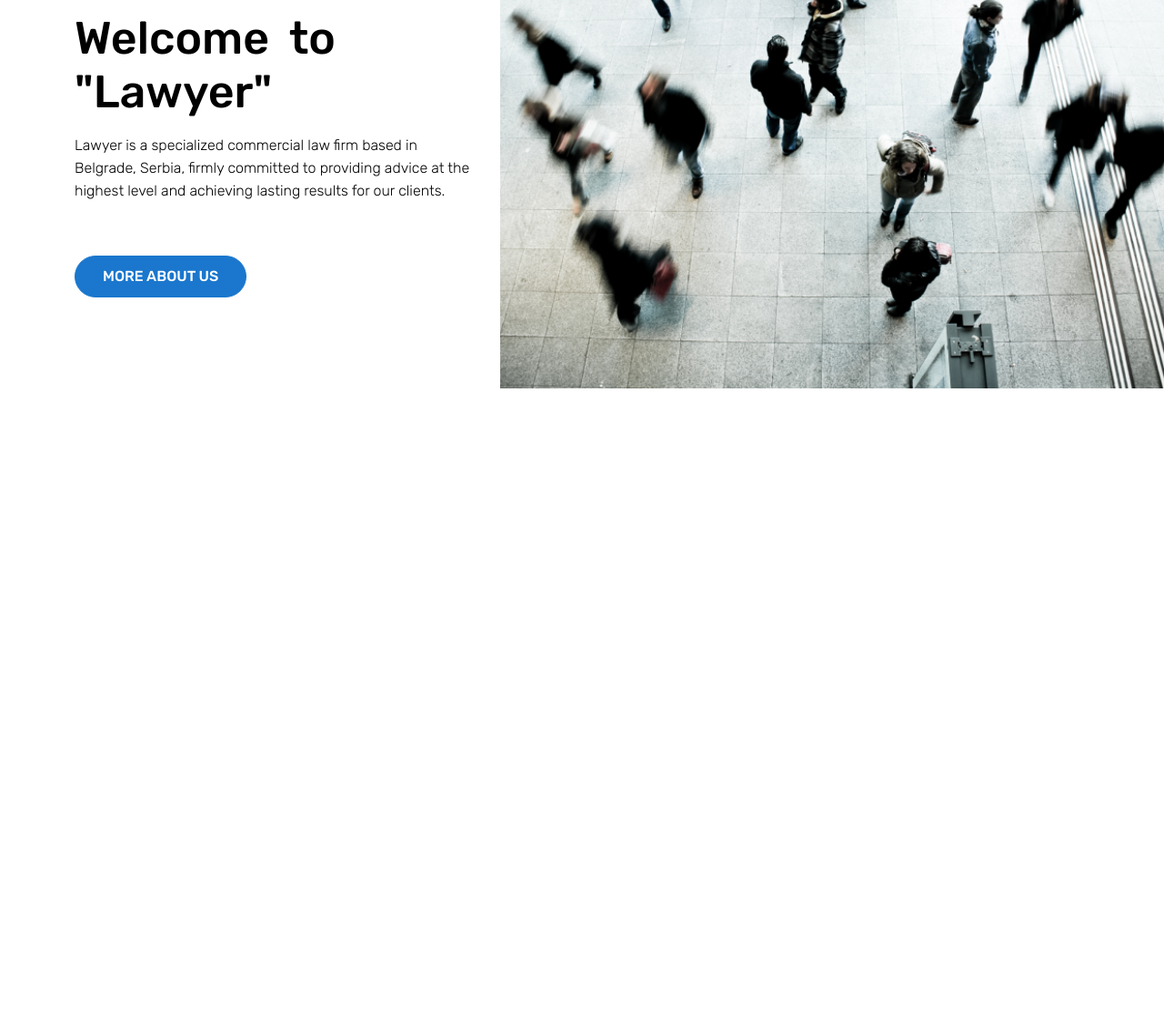
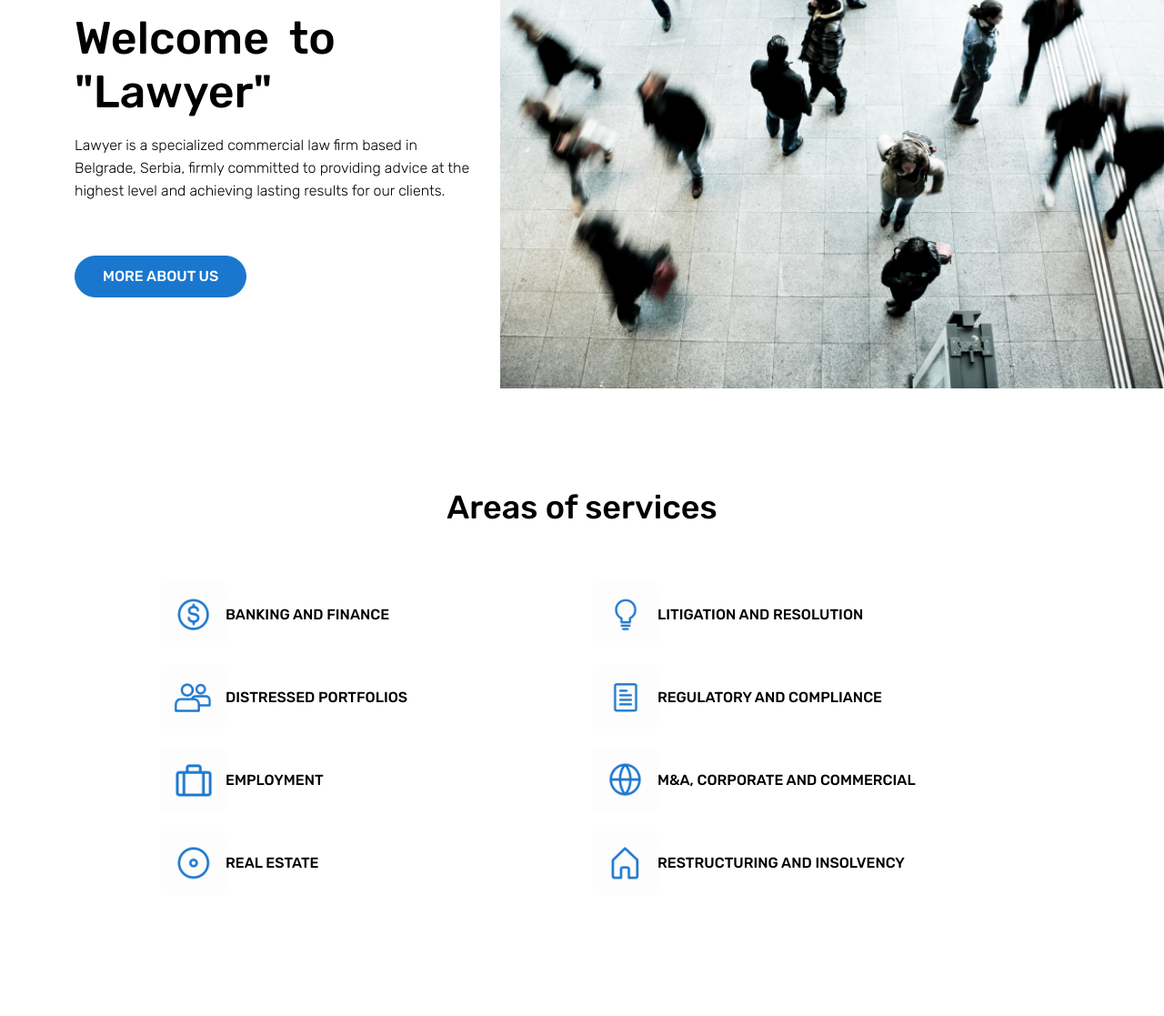
Before and after one commit to BenBeagle/Lawyer, a plain HTML site: page public_html/index.html in a window 1280 px wide. Shown: the part 185-1302 px from the top of the page at 91% size. Before the commit the page ends 800 px from the top, so only its background shows below. Drawn offline with Linux system fonts and the light colour scheme.

Commit message:
homepage services done

```diff
--- a/public_html/index.html
+++ b/public_html/index.html
@@ -90,6 +90,95 @@ Click nbfs://nbhost/SystemFileSystem/Templates/Other/html.html to edit this temp
                     </div>
                 </div>
             </section>
+            <section class="service-section">
+                <div class="container">
+                    <h2 class="service-section-title text-center">
+                        Areas of services
+                    </h2>
+                    <div class="row justify-content-center">
+                        <div class="col-12 col-md-6 col-xl-5">
+                            <article class="service-item">
+                                <a href="#" class="d-flex align-items-center text-decoration-none">
+                                    <figure class="service-item-icon mb-0">
+                                        <img src="images/services/banking.png" alt=""/>
+                                    </figure>
+                                    <span class="h6 service-item-title mb-0">BANKING AND FINANCE</span>
+                                </a>
+                            </article>
+                        </div>
+                        <div class="col-12 col-md-6 col-xl-5">
+                            <article class="service-item">
+                                <a href="#" class="d-flex align-items-center text-decoration-none">
+                                    <figure class="service-item-icon mb-0">
+                                        <img src="images/services/ligitation.png" alt=""/>
+                                    </figure>
+                                    <span class="h6 service-item-title mb-0">Litigation and Resolution</span>
+                                </a>
+                            </article>
+                        </div>
+                        <div class="col-12 col-md-6 col-xl-5">
+                            <article class="service-item">
+                                <a href="#" class="d-flex align-items-center text-decoration-none">
+                                    <figure class="service-item-icon mb-0">
+                                        <img src="images/services/portfolios.png" alt=""/>
+                                    </figure>
+                                    <span class="h6 service-item-title mb-0">Distressed Portfolios</span>
+                                </a>
+                            </article>
+                        </div>
+                        <div class="col-12 col-md-6 col-xl-5">
+                            <article class="service-item">
+                                <a href="#" class="d-flex align-items-center text-decoration-none">
+                                    <figure class="service-item-icon mb-0">
+                                        <img src="images/services/regulatory.png" alt=""/>
+                                    </figure>
+                                    <span class="h6 service-item-title mb-0">Regulatory and Compliance</span>
+                                </a>
+                            </article>
+                        </div>
+                        <div class="col-12 col-md-6 col-xl-5">
+                            <article class="service-item">
+                                <a href="#" class="d-flex align-items-center text-decoration-none">
+                                    <figure class="service-item-icon mb-0">
+                                        <img src="images/services/employment.png" alt=""/>
+                                    </figure>
+                                    <span class="h6 service-item-title mb-0">Employment</span>
+                                </a>
+                            </article>
+                        </div>
+                        <div class="col-12 col-md-6 col-xl-5">
+                            <article class="service-item">
+                                <a href="#" class="d-flex align-items-center text-decoration-none">
+                                    <figure class="service-item-icon mb-0">
+                                        <img src="images/services/corporate.png" alt=""/>
+                                    </figure>
+                                    <span class="h6 service-item-title mb-0">M&A, Corporate and Commercial</span>
+                                </a>
+                            </article>
+                        </div>
+                        <div class="col-12 col-md-6 col-xl-5">
+                            <article class="service-item">
+                                <a href="#" class="d-flex align-items-center text-decoration-none">
+                                    <figure class="service-item-icon mb-0">
+                                        <img src="images/services/real_estate.png" alt=""/>
+                                    </figure>
+                                    <span class="h6 service-item-title mb-0">Real Estate</span>
+                                </a>
+                            </article>
+                        </div>
+                        <div class="col-12 col-md-6 col-xl-5">
+                            <article class="service-item">
+                                <a href="#" class="d-flex align-items-center text-decoration-none">
+                                    <figure class="service-item-icon mb-0">
+                                        <img src="images/services/restucting.png" alt=""/>
+                                    </figure>
+                                    <span class="h6 service-item-title mb-0">Restructuring and Insolvency</span>
+                                </a>
+                            </article>
+                        </div>
+                    </div>
+                </div>
+            </section>
         </main>
 
 
--- /dev/null
+++ b/public_html/scss/partials/_service-section.scss
@@ -0,0 +1,17 @@
+.service-section{
+    padding: 11rem 0 11.3rem;
+    .service-section-title{
+        margin-bottom: 6.1rem;
+    }
+
+    .service-item{
+        margin-bottom: 2rem;
+        .service-item-title{
+            color:#000;
+            text-transform: uppercase;
+            &:hover{
+                color:$blue;
+            }
+        }
+    }
+}
--- a/public_html/scss/theme.scss
+++ b/public_html/scss/theme.scss
@@ -6,3 +6,4 @@
 @import "partials/_base.scss";
 @import "partials/_header.scss";
 @import "partials/_herro-section.scss";
+@import "partials/_service-section.scss";
```
Also changed, not shown: public_html/css/theme.css, public_html/images/services/banking.png (added), public_html/images/services/corporate.png (added), public_html/images/services/employment.png (added), public_html/images/services/ligitation.png (added), public_html/images/services/portfolios.png (added), public_html/images/services/real_estate.png (added), public_html/images/services/regulatory.png (added), public_html/images/services/restucting.png (added), 1 other file.
